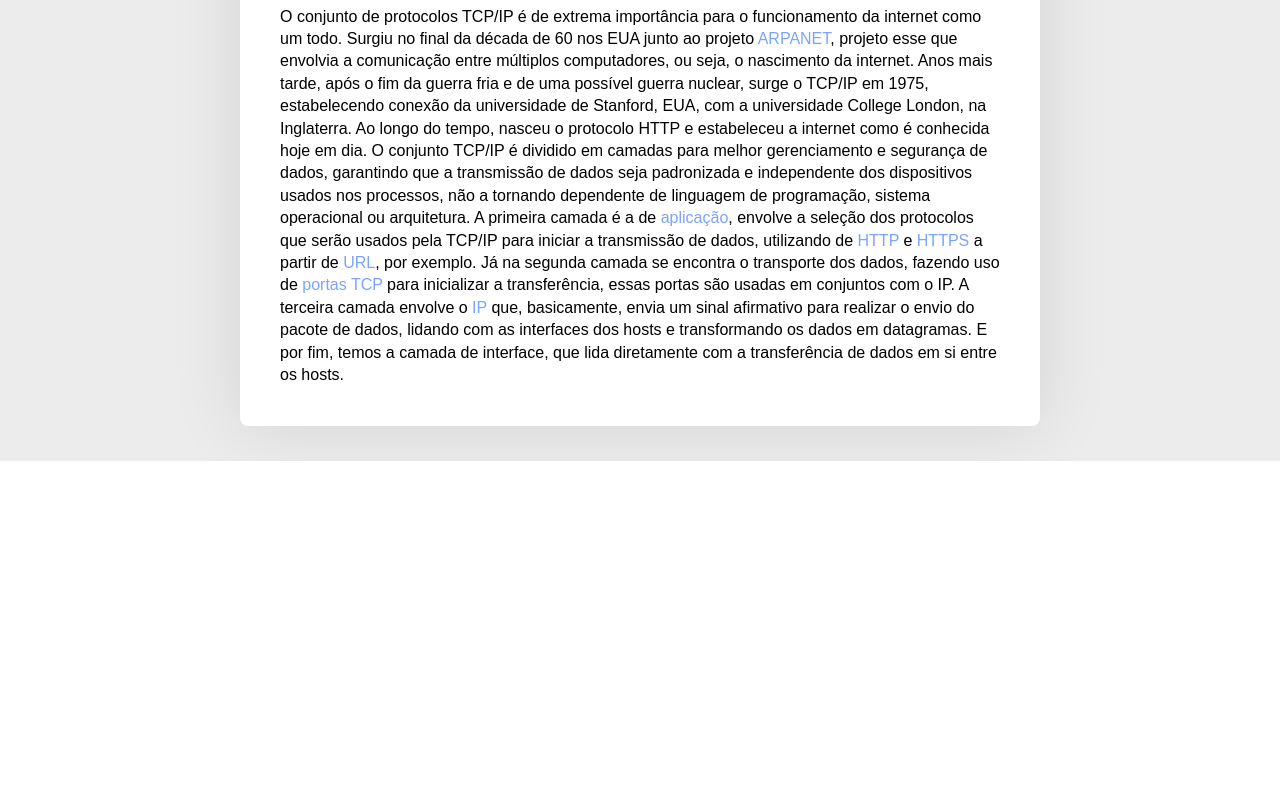
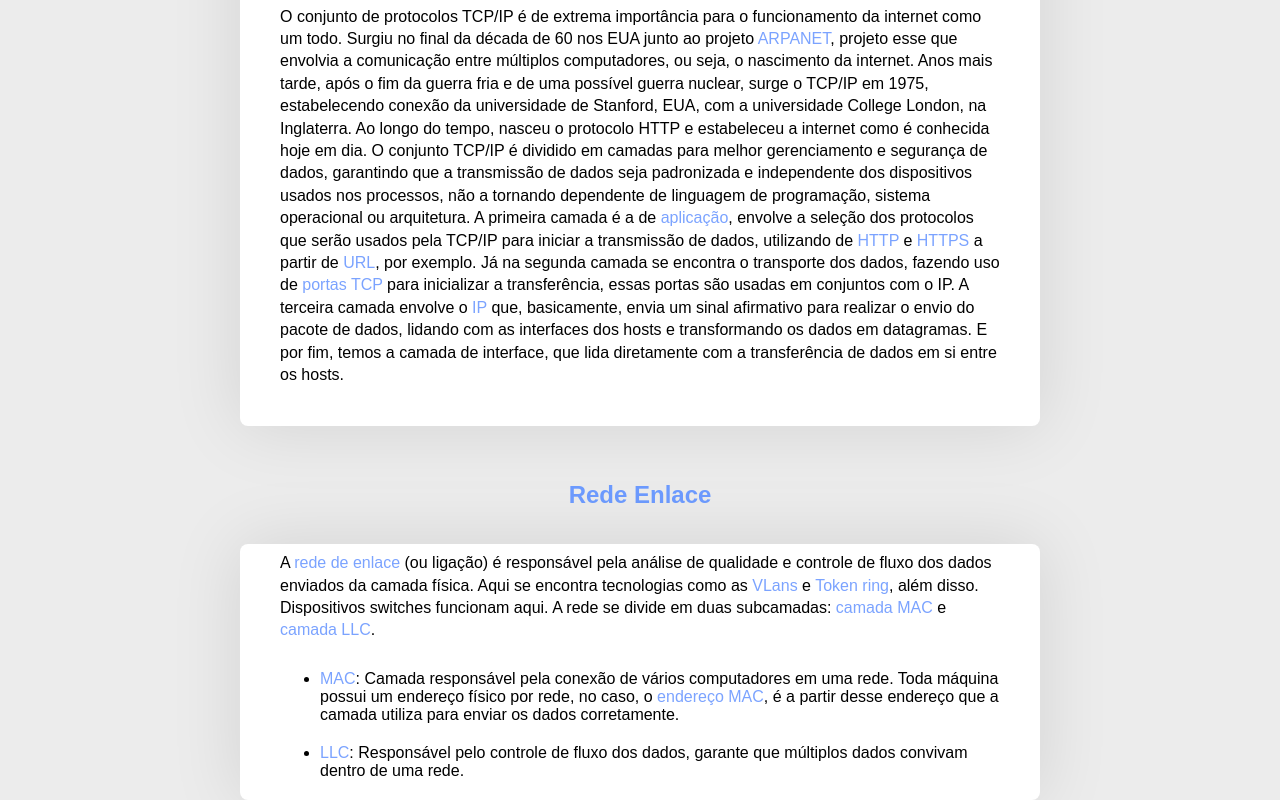
Before and after one commit to cafeeb0m/Repo_dos_story, a plain HTML site: page site - lele/conteudo_IPSSI/conteudo_IPSSI.html in a window 1280 px wide. Shown: the part 2223-3023 px from the top of the page. Before the commit the page ends 2684 px from the top, so only its background shows below. Drawn offline with Linux system fonts and the light colour scheme.

Commit message:
atulalizacaoino

```diff
--- a/site - lele/conteudo_IPSSI/conteudo_IPSSI.html
+++ b/site - lele/conteudo_IPSSI/conteudo_IPSSI.html
@@ -1,11 +1,13 @@
 <!DOCTYPE html>
 <html lang="pt-br">
+
 <head>
   <meta charset="UTF-8">
   <meta name="viewport" content="width=device-width, initial-scale=1.0">
   <title>IPSSI</title>
   <link rel="stylesheet" href="/site - lele/conteudo_IPSSI/style.ipssi.css">
 </head>
+
 <body>
 
   <header class="barra">
@@ -34,7 +36,7 @@
         <div class="conteudo1">
           <img src="/site - lele/ibage/ipssi/conteudo1.svg" alt="">
           <h3>ISO - Características Gerais</h3>
-            <p><span>ISO (Organização Internacional de Normalização)</span> é um conjunto de normas e estruturas que visa a efetividade e encorajamento do comércio de bens e serviços. No total, há 91 países participantes da ISO, em especial, os EUA, que possui como representante na ISO a <span>ANSI (Instituto Nacional Americano de Padrões)</span> e, também, o Brasil, possuindo a <span>NBR</span>.  As 5 principais ISO correspondentes às normas e padrão de qualidade são: <span>ISO 9000</span>, <span>ISO 9001</span>, <span>ISO 9002</span>, <span>ISO 9003</span> e <span>ISO 9004</span>. A <span>ISO 9000</span> é a principal, servindo como base para as demais citadas, mas, ainda que seja o pilar das outras, não é a mais abrangente, este papel fica para 9001 que possui todos os 20 elementos de normas qualidades, em seguida da 9002, que possui 18 e, por fim, a 9003 contendo apenas 12.</p>
+          <p><span>ISO (Organização Internacional de Normalização)</span> é um conjunto de normas e estruturas que visa a efetividade e encorajamento do comércio de bens e serviços. No total, há 91 países participantes da ISO, em especial, os EUA, que possui como representante na ISO a <span>ANSI (Instituto Nacional Americano de Padrões)</span> e, também, o Brasil, possuindo a <span>NBR</span>. As 5 principais ISO correspondentes às normas e padrão de qualidade são: <span>ISO 9000</span>, <span>ISO 9001</span>, <span>ISO 9002</span>, <span>ISO 9003</span> e <span>ISO 9004</span>. A <span>ISO 9000</span> é a principal, servindo como base para as demais citadas, mas, ainda que seja o pilar das outras, não é a mais abrangente, este papel fica para 9001 que possui todos os 20 elementos de normas qualidades, em seguida da 9002, que possui 18 e, por fim, a 9003 contendo apenas 12.</p>
         </div>
       </section>
       <section id="camadas">
@@ -61,13 +63,25 @@
           <h3>TCP/IP - Características Gerais</h3>
           <p>O conjunto de protocolos TCP/IP é de extrema importância para o funcionamento da internet como um todo. Surgiu no final da década de 60 nos EUA junto ao projeto <span>ARPANET</span>, projeto esse que envolvia a comunicação entre múltiplos computadores, ou seja, o nascimento da internet. Anos mais tarde, após o fim da guerra fria e de uma possível guerra nuclear, surge o TCP/IP em 1975, estabelecendo conexão da universidade de Stanford, EUA, com a universidade College London, na Inglaterra. Ao longo do tempo, nasceu o protocolo HTTP e estabeleceu a internet como é conhecida hoje em dia.
             O conjunto TCP/IP é dividido em camadas para melhor gerenciamento e segurança de dados, garantindo que a transmissão de dados seja padronizada e independente dos dispositivos usados nos processos, não a tornando dependente de linguagem de programação, sistema operacional ou arquitetura. A primeira camada é a de <span>aplicação</span>, envolve a seleção dos protocolos que serão usados pela TCP/IP para iniciar a transmissão de dados, utilizando de <span>HTTP</span> e <span>HTTPS</span> a partir de <span>URL</span>, por exemplo. Já na segunda camada se encontra o transporte dos dados, fazendo uso de <span>portas TCP</span> para inicializar a transferência, essas portas são usadas em conjuntos com o IP. A terceira camada envolve o <span>IP</span> que, basicamente, envia um sinal afirmativo para realizar o envio do pacote de dados, lidando com as interfaces dos hosts e transformando os dados em datagramas. E por fim, temos a camada de interface, que lida diretamente com a transferência de dados em si entre os hosts.
-
           </p>
         </div>
       </section>
     </div>
 
+    <h2 id="titulorede">Rede Enlace</h2>
+    <section>
+      <div class="conteudo4">
+        <img src="" alt="">
+        <p>A <span>rede de enlace</span> (ou ligação) é responsável pela análise de qualidade e controle de fluxo dos dados enviados da camada física. Aqui se encontra tecnologias como as <span>VLans</span> e <span>Token ring</span>, além disso. Dispositivos switches funcionam aqui. A rede se divide em duas subcamadas: <span>camada MAC</span> e <span>camada LLC</span>.</p>
+        <ul>
+          <li><span>MAC</span>: Camada responsável pela conexão de vários computadores em uma rede. Toda máquina possui um endereço físico por rede, no caso, o <span>endereço MAC</span>, é a partir desse endereço que a camada utiliza para enviar os dados corretamente.</li>
+          <li><span>LLC</span>: Responsável pelo controle de fluxo dos dados, garante que múltiplos dados convivam dentro de uma rede.</li>
+        </ul>
+      </div>
+    </section>
+
   </main>
 
 </body>
+
 </html>
--- a/site - lele/conteudo_IPSSI/style.ipssi.css
+++ b/site - lele/conteudo_IPSSI/style.ipssi.css
@@ -82,7 +82,7 @@ nav ul li:hover {
 
 #titulo1{
   margin: auto;
-  color: var(--cor-azulescuro)
+  color: var(--cor-azulescuro);
 }
 
 .grid{
@@ -189,3 +189,52 @@ nav ul li:hover {
   margin: 0px 40px 10px 40px;
   color: var(--cor-azulescuro);
 }
+
+/*---section 4---*/
+
+#titulorede{
+  text-align: center;
+  margin: 20px 0px 35px 0px;
+  color: var(--cor-azulescuro)
+}
+
+.conteudo4{
+  margin: auto;
+}
+
+.conteudo4 img{
+  display: block;
+  max-width: 280px;
+  justify-self: center;
+}
+
+.conteudo4{
+  display: grid;
+  background: white;
+  border-radius: 8px;
+  max-width: 800px;
+  gap: 8px;
+  box-shadow: 0px 0px 70px 2px rgba(0, 0, 0, 0.1);
+}
+
+.conteudo4 p{
+  margin: 0px 40px 20px 40px;
+  line-height: 1.4;
+}
+
+.conteudo4 span{
+  color: var(--cor-azulclaro);
+}
+
+.conteudo4 h3{
+  margin: 0px 40px 10px 40px;
+  color: var(--cor-azulescuro);
+}
+
+.conteudo4 ul{
+  margin: 0px 40px
+}
+
+.conteudo4 li{
+  padding: 0px 0px 20px 0px;
+}
```
Lines whose indentation alone changed are shown as unchanged.
